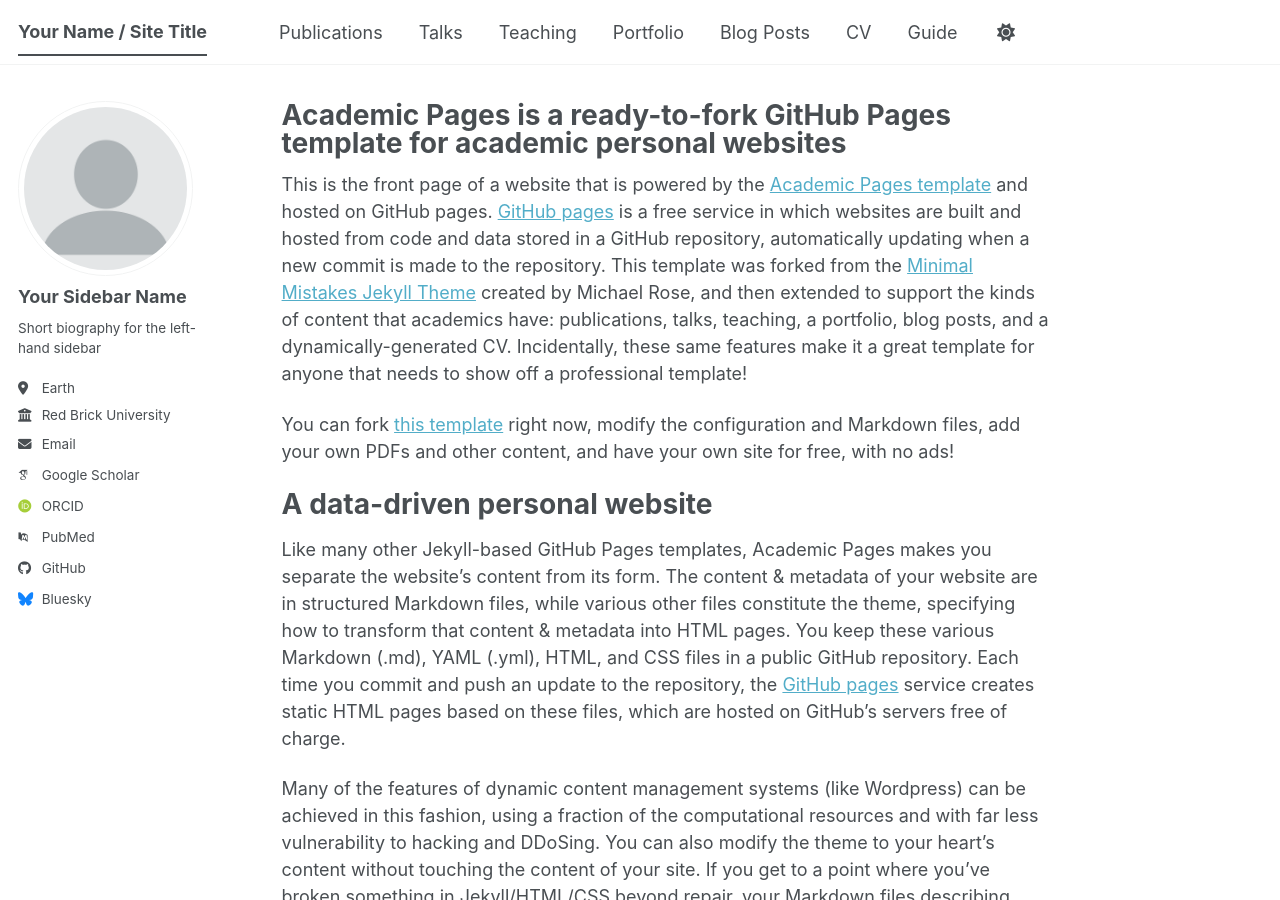
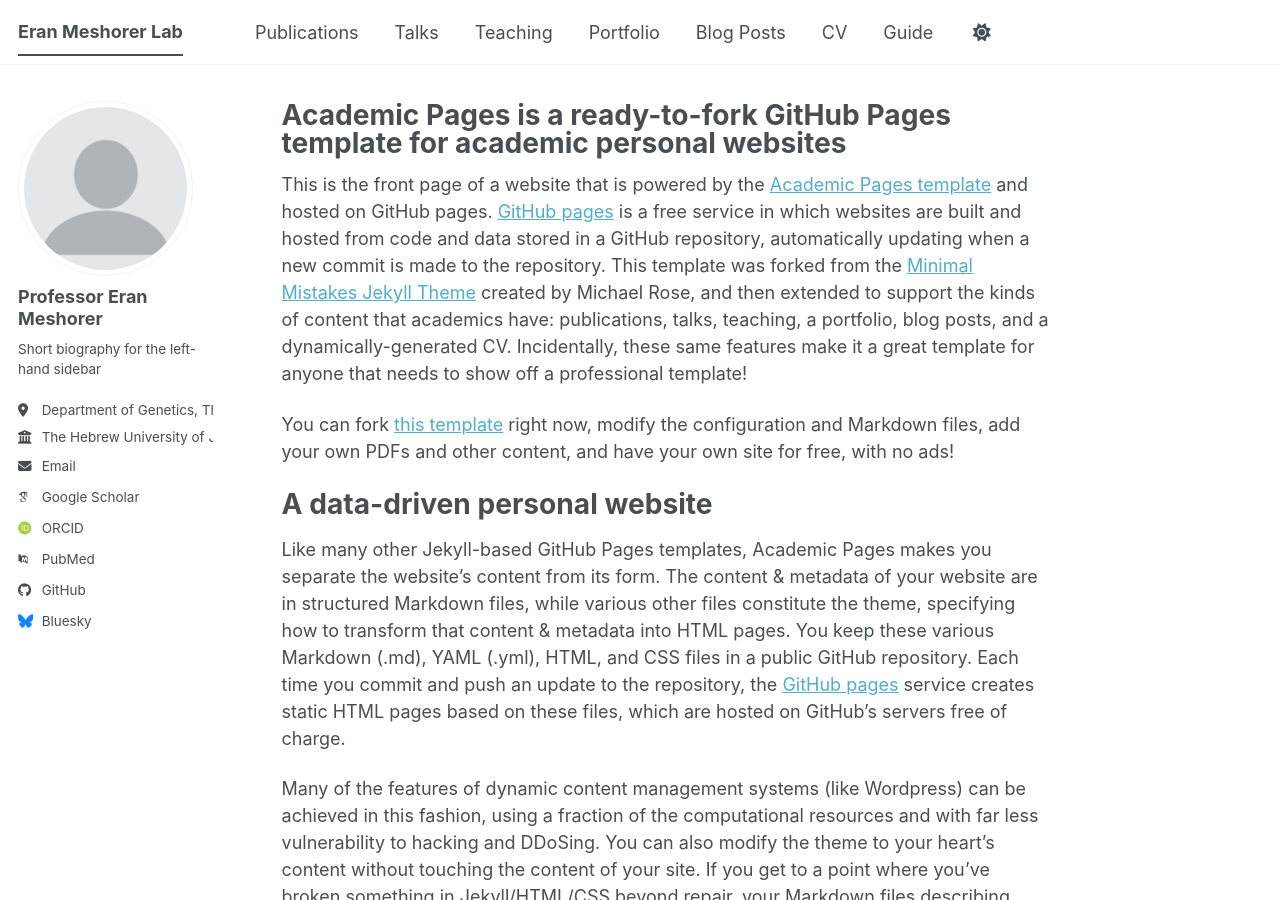
Before and after one commit to Liora347/labwebsite, a Jekyll site: the page built from _pages/about.md, in a window 1280 px wide and 900 px high. Built offline with Jekyll 4.4.1, drawn with Linux system fonts in a browser that asks for light colours; some web fonts are replaced; a script bundle is joined from its source files by our own code; library files that are not in the unit come from our copies.

Commit message:
Update _config.yml

```diff
--- a/_config.yml
+++ b/_config.yml
@@ -9,10 +9,15 @@
 # Basic Site Settings
 locale                   : "en-US"
 site_theme               : "default" # The available themes options are "default", "air", "sunrise", "mint", "dirt" and "contrast"
-title                    : "Your Name / Site Title"
+title                    : "Eran Meshorer Lab"
 title_separator          : "-"
 name                     : &name "Your Name"
-description              : &description "Your Name's academic portfolio"   # Update this with a general description of your site, this is the default if not overridden by a page
+description              : "The Meshorer lab is studying
+
+1. Epigenetic regulation in stem cells and differentiation;
+2. Neurodegenerative diseases (e.g. HD) using pluripotent stem cell models;
+3. Paleo-epigenetics reconstructing DNA methylation in archaic genomes."
+
 url                      : https://academicpages.github.io # The base hostname & protocol for your site e.g. "https://[your GitHub username].github.io",
                                                            # or if you already have some other page hosted on Github then use "https://[your GitHub username].github.io/[Your Repo Name]"
 baseurl                  : "" # the subpath of your site, e.g. "/blog"
@@ -24,13 +29,12 @@
 author:
   # Biographic information
   avatar           : "profile.png"
-  name             : "Your Sidebar Name"
-  pronouns         : # example: "she/her"
+  name             : "Professor Eran Meshorer"
   bio              : "Short biography for the left-hand sidebar"
-  location         : "Earth"
-  employer         : "Red Brick University"
+  location         : "Department of Genetics, The Institute of Life Sciences, Silberman Building, Room 2-541. The Hebrew University of Jerusalem, Edmond J. Safra Campus, Givat Ram"
+  employer         : "The Hebrew University of Jerusalem"
   uri              : # URL
-  email            : "none@example.org"
+  email            : "eran.meshorer@mail.huji.ac.il"
 
   # Academic websites
   academia         : # URL
```
